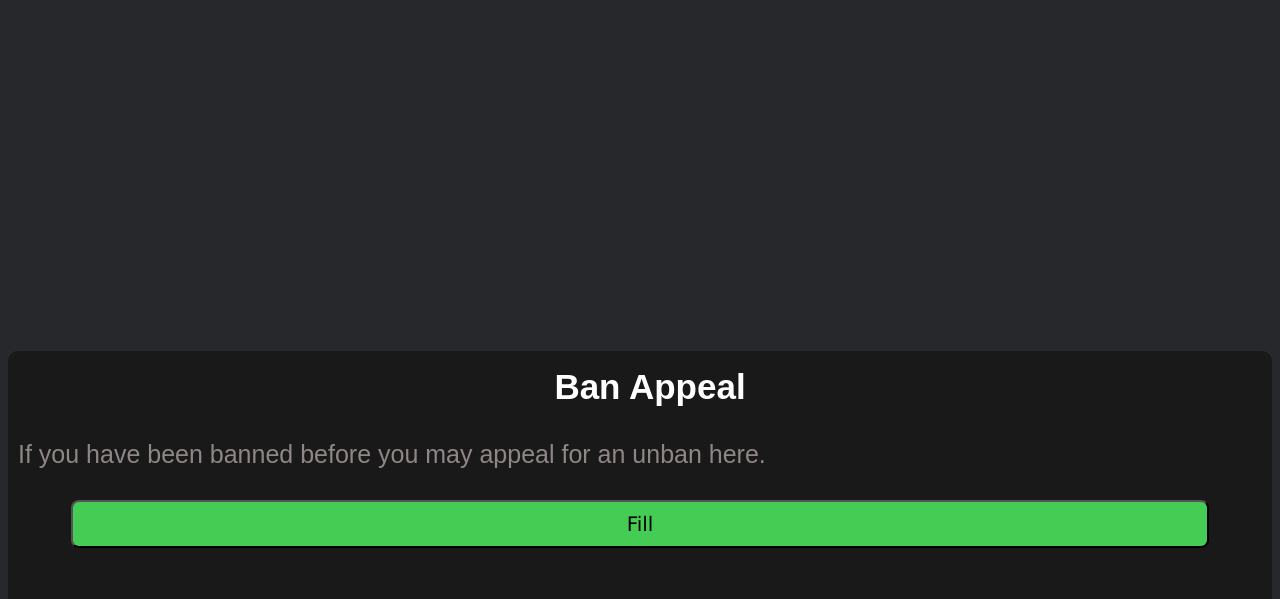
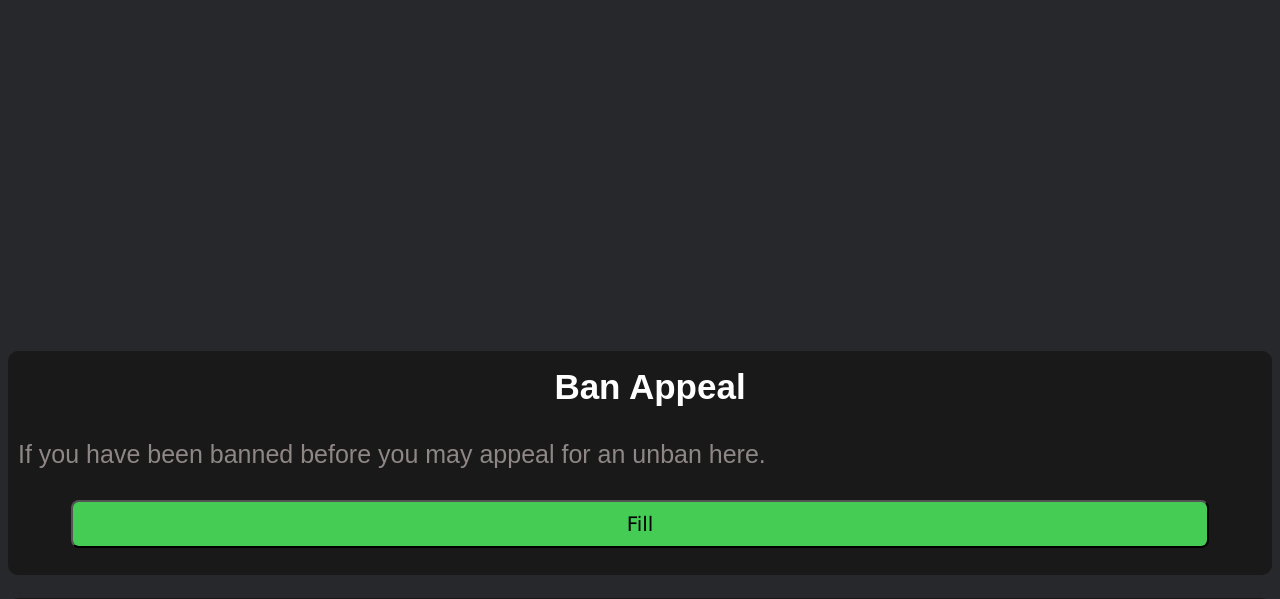
Before and after one commit to TECHboi99/cowism, a plain HTML site: page applications.html in a window 1280 px wide. Shown: the part 699-1298 px from the top of the page. Drawn offline with Linux system fonts and the light colour scheme.

Commit message:
Fixed 1 error in .forms-container, sizing was incorrect on desktop :)

```diff
--- a/index.css
+++ b/index.css
@@ -391,7 +391,15 @@ a:hover {
     }
 
 
+    .forms-container-1 {
+        margin-top: 0;
+        width: 100%;
+        height: 28vh;
+        background-color: rgb(26, 25, 25);
+        border-radius: 10px;
 
+        margin-top: 20px;
+    }
 
 
 
```
